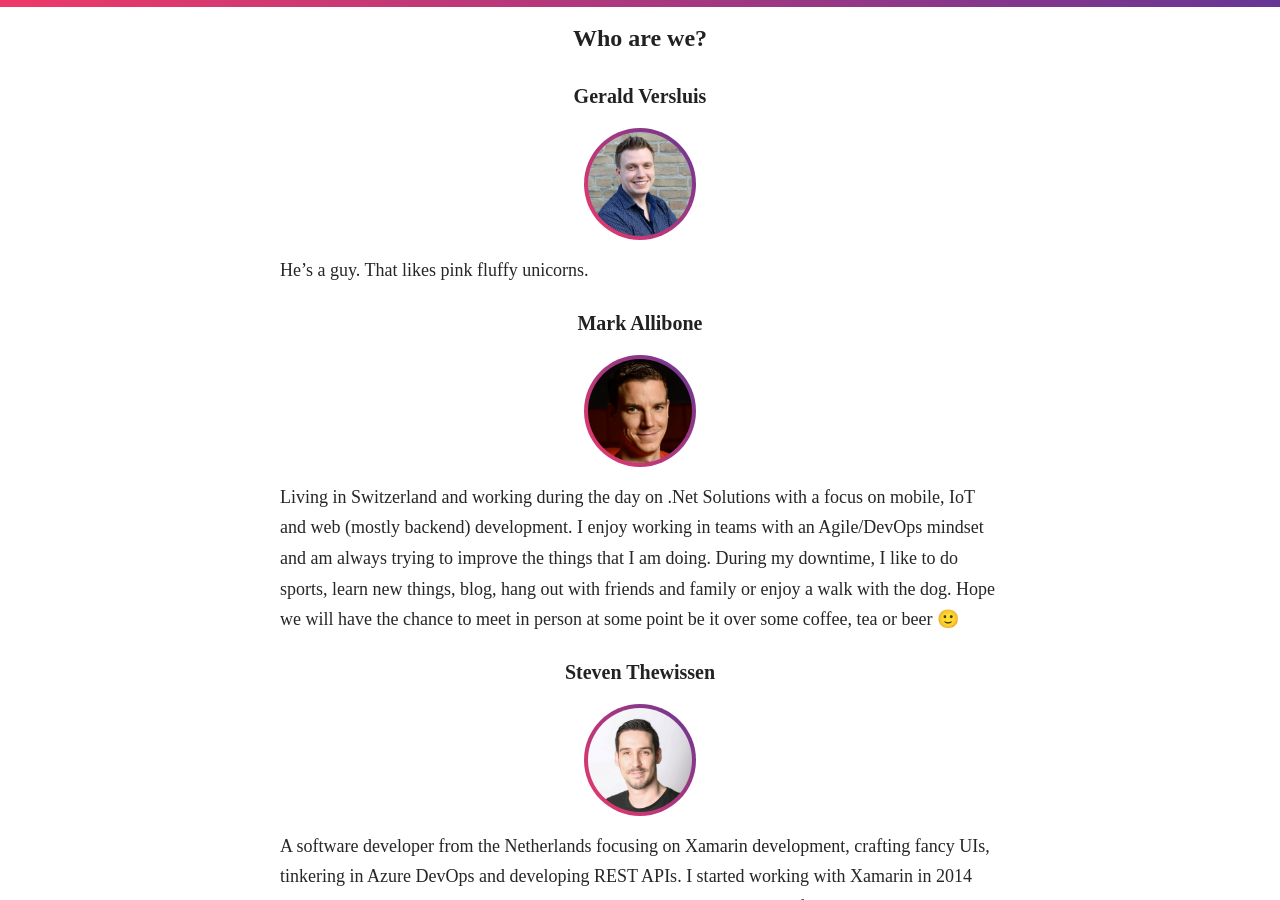
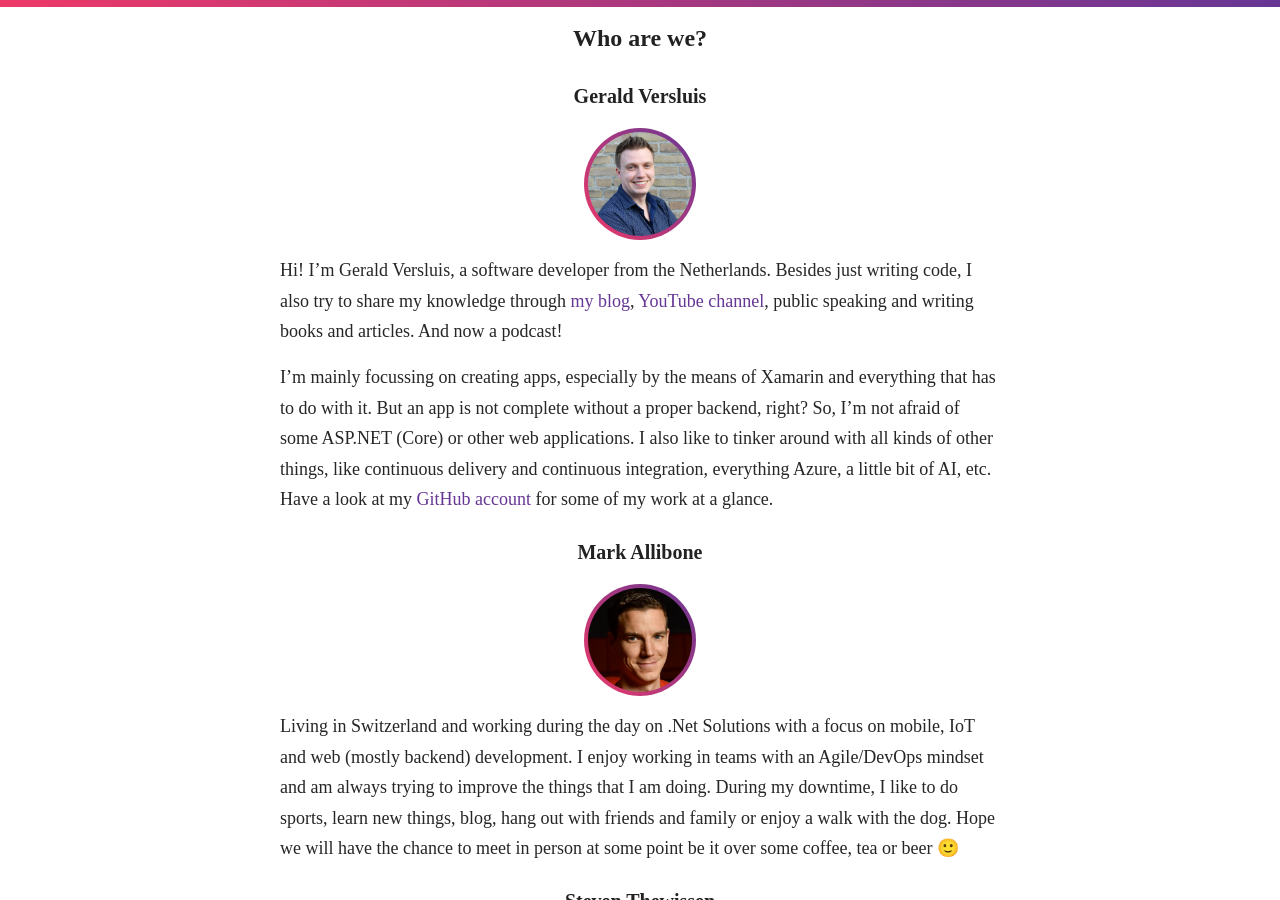
Before and after one commit to nullpointersio/website, a Jekyll site: the page built from _pages/about.md, in a window 1280 px wide and 900 px high, scrolled down 322 px. Built offline with Jekyll 4.4.1, drawn with Linux system fonts in a browser that asks for light colours; some web fonts are replaced.

Commit message:
Added bio Gerald

```diff
--- a/_pages/about.md
+++ b/_pages/about.md
@@ -12,7 +12,9 @@ permalink: /about/
 
 <img src="{{ site.baseurl }}/images/gerald.png" alt="Gerald Versluis" class="muh-avatar" />
 
-He's a guy. That likes pink fluffy unicorns.
+Hi! I’m Gerald Versluis, a software developer from the Netherlands. Besides just writing code, I also try to share my knowledge through [my blog](https://blog.verslu.is), [YouTube channel](https://youtube.com/GeraldVersluis), public speaking and writing books and articles. And now a podcast!
+
+I’m mainly focussing on creating apps, especially by the means of Xamarin and everything that has to do with it. But an app is not complete without a proper backend, right? So, I’m not afraid of some ASP.NET (Core) or other web applications. I also like to tinker around with all kinds of other things, like continuous delivery and continuous integration, everything Azure, a little bit of AI, etc. Have a look at my [GitHub account](https://github.com/jfversluis) for some of my work at a glance.
 
 ### Mark Allibone
 
```
